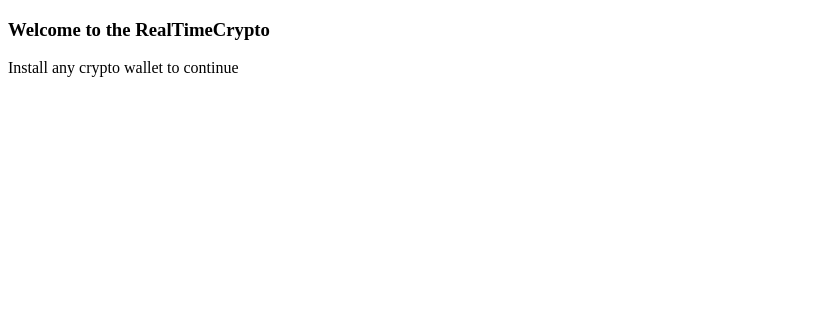
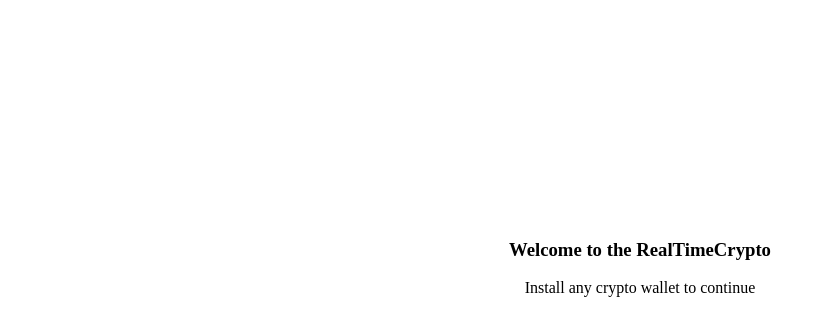
Before and after one commit to PhilRyan88/Real-Time-Crypto, a React (Create React App) app: page / in a window 1280 px wide. Shown: the top 336 px of the page, without its empty margins (0-826 px from the left). Built offline with nearby package versions, Linux system fonts and the light colour scheme.

Commit message:
title and icon changed

```diff
--- a/public/index.html
+++ b/public/index.html
@@ -24,7 +24,7 @@
       work correctly both with client-side routing and a non-root public URL.
       Learn how to configure a non-root public URL by running `npm run build`.
     -->
-    <title>React App</title>
+    <title>Real-Time-Crypto</title>
   </head>
   <body>
     <noscript>You need to enable JavaScript to run this app.</noscript>
--- a/src/App.css
+++ b/src/App.css
@@ -36,3 +36,7 @@
     transform: rotate(360deg);
   }
 }
+.Home {
+  position: relative;
+  top: 220px;
+}
--- a/src/App.js
+++ b/src/App.js
@@ -1,5 +1,6 @@
 import Crypto from "./Crypto";
 import { Routes, Route } from "react-router-dom";
+import "./App.css";
 //import Coin from "./Coin";
 import { useEffect, useState } from "react";
 import { useNavigate } from "react-router-dom";
@@ -26,13 +27,16 @@
   }
   if (account === null) {
     return (
-      <div>
+      <div className="Home">
+        <center>
           <h3>Welcome to the RealTimeCrypto</h3>
+
           {isWalletInstalled ? (
             <button onClick={connectWallet}>Connect Wallet</button>
           ) : (
             <p>Install any crypto wallet to continue</p>
           )}
+        </center>
       </div>
     );
   }
```
Also changed, not shown: 1 other file (tests, documents, lock files or other folders). Lines whose indentation alone changed are shown as unchanged.
